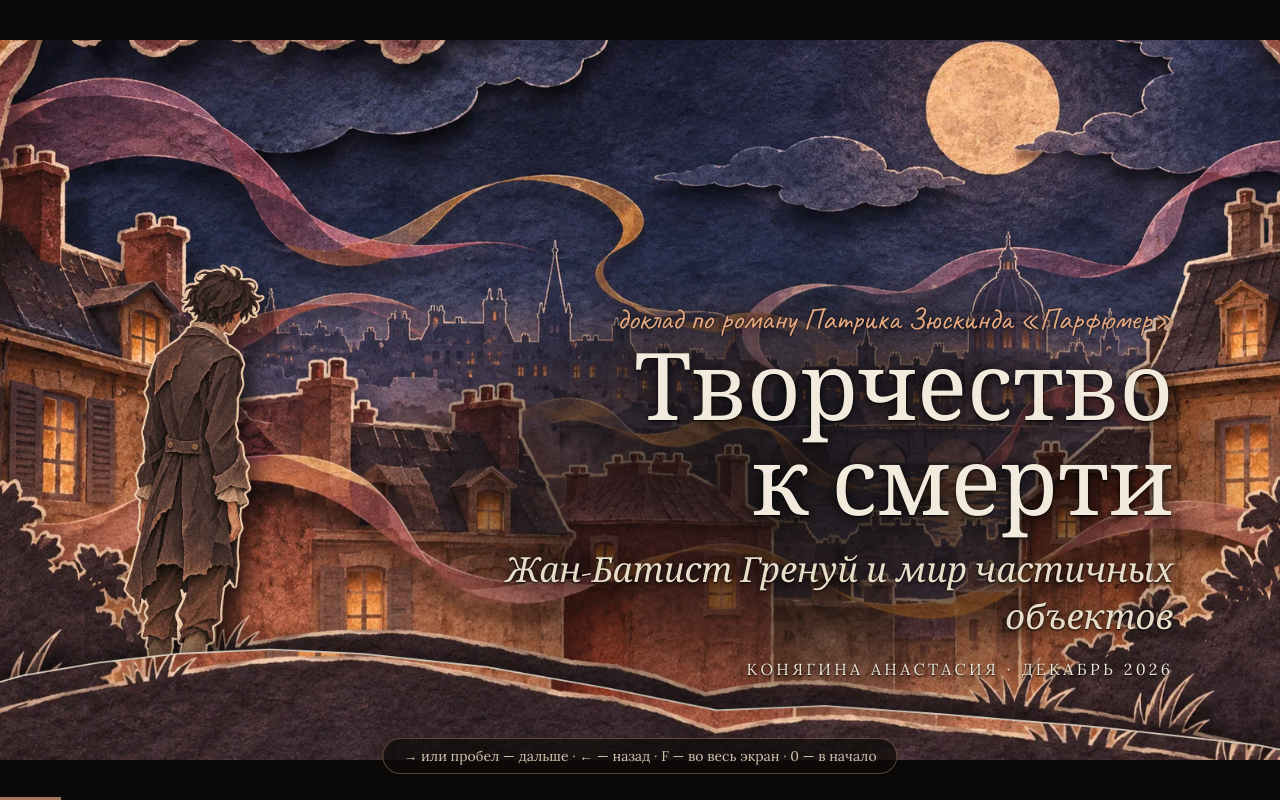
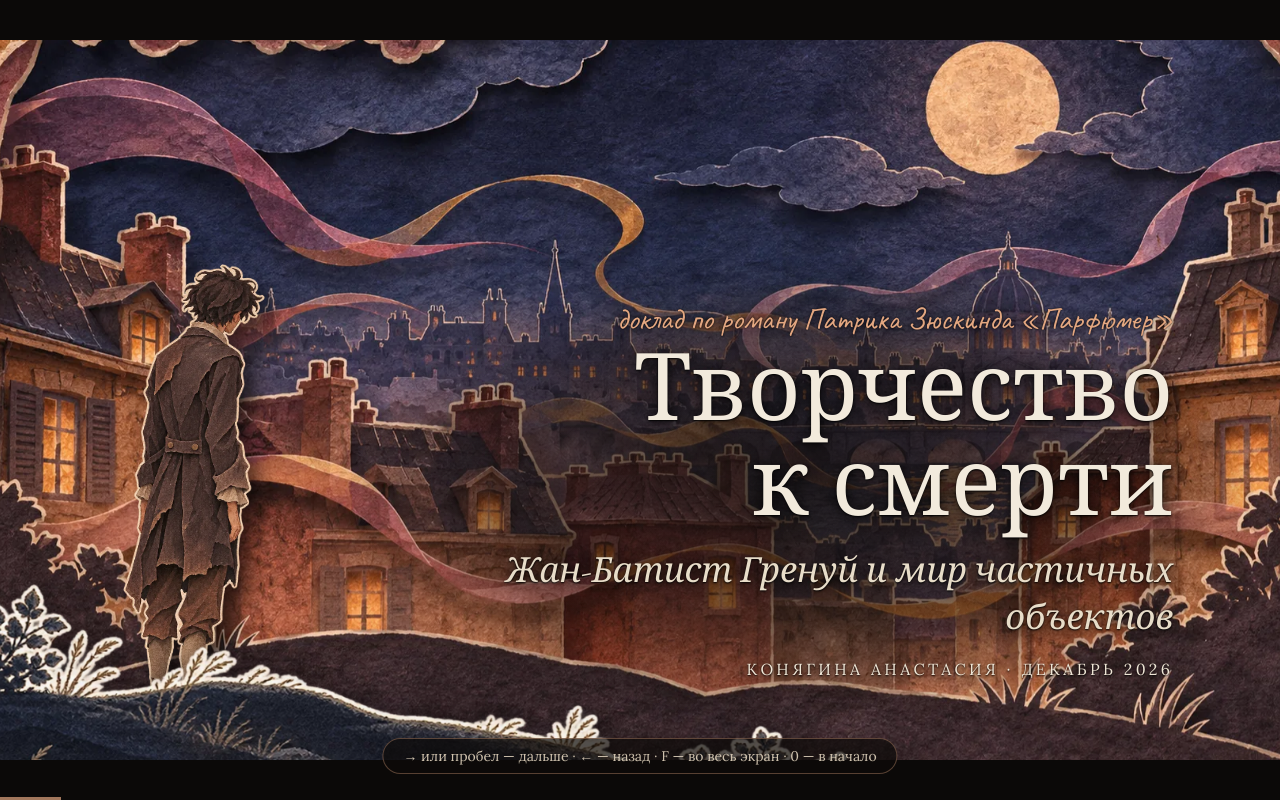
Before and after one commit to konyaginaan/tvorchestvo-k-smerti, a plain HTML site: page paper.html in a window 1280 px wide. Drawn offline with nearby package versions, Linux system fonts and the light colour scheme.

Commit message:
Бумажный театр: настоящие слои переднего плана из ChatGPT, лавка и дворик без мебели, паук «Маман», площадь без петли
Co-Authored-By: Claude Opus 5.5 <noreply@anthropic.com>

```diff
--- a/paper.html
+++ b/paper.html
@@ -88,6 +88,7 @@ h1 { font-size: 140px; line-height: 1.02; }
 #exit { position: fixed; top: 14px; left: 18px; z-index: 20; font-size: 14px; letter-spacing: 2px; text-transform: uppercase; opacity: 0; transition: opacity .6s; }
 #exit a { color: var(--soft); text-decoration: none; margin-right: 18px; }
 body.pointer #exit { opacity: .85; }
+.pl.layer { height: auto; pointer-events: none; transform-origin: 50% 100%; filter: drop-shadow(0 -6px 14px rgba(0,0,0,.4)); }
 .pl.front { left: 0; top: 0; width: 100%; height: 100%; pointer-events: none; transform-origin: 50% 100%;
   filter: drop-shadow(0 -2px 0 rgba(241,232,215,.85)) drop-shadow(0 -10px 14px rgba(0,0,0,.45)); }
 .pl.front img { position: absolute; inset: 0; width: 100%; height: 100%; object-fit: cover; }
@@ -118,26 +119,27 @@ const lab = (b, t, small) => '<div class="label"><b>' + b + '</b><span>' + t + '
 const SCENES = [
   { label: 'Обложка', back: P + '01-back.webp', alt: 'Ночной Париж из бумажных слоёв, на холме стоит спиной юноша',
     figs: [{ src: P + '01-fig.webp', left: 15, top: 35, width: 9.5, d: .6, behind: true }],
-    fronts: [{ poly: '0% 100%, 0% 89%, 5% 86%, 10% 83.5%, 15% 82%, 20% 81%, 26% 80.5%, 32% 81%, 40% 82.5%, 48% 85%, 55% 87.5%, 62% 87%, 70% 88%, 80% 89.5%, 90% 91.5%, 100% 95%, 100% 100%', d: .85 }],
+    fronts: [{ src: P + '01-front.webp', left: -2, top: 72, width: 104, d: .85 }],
     html: '<div class="cap right"><p class="eyebrow r" style="--d:.6s">доклад по роману Патрика Зюскинда «Парфюмер»</p><h1 class="r" style="--d:.9s">Творчество к смерти</h1><p class="sub r" style="--d:1.2s">Жан-Батист Гренуй и мир частичных объектов</p><p class="author r" style="--d:1.5s">Конягина Анастасия · декабрь 2026</p></div>' },
   { label: '1738', back: P + '02-back.webp', alt: 'Рыбный рынок в жаркий день, торговка с ножом',
     figs: [{ src: P + '02-fig.webp', left: 6, top: 38, width: 15, d: .6, behind: true }],
-    fronts: [{ poly: '0% 100%, 0% 88%, 6% 79%, 18% 76.5%, 30% 74.5%, 45% 72.5%, 60% 71%, 75% 70%, 86% 74%, 90% 78%, 90% 81%, 84% 82%, 84% 100%', d: .85 }],
-    html: '<div class="cap right"><p class="year r">1738</p><p class="punch r" style="--d:1.3s">Против любви, но за жизнь</p></div>' },
+    fronts: [{ src: P + '02-front.webp', left: -1, top: 67, width: 102, d: .85 }],
+    html: '<div class="cap top right"><p class="year r">1738</p><p class="punch r" style="--d:1.3s">Против любви, но за жизнь</p></div>' },
   { label: '1767', back: P + '03-back.webp', alt: 'Ночное кладбище, бродяги тянутся к костру',
-    figs: [{ src: P + '03-fig.webp', left: 3, top: 52, width: 44, d: .8 }],
+    figs: [{ src: P + '03-fig.webp', left: 3, top: 50, width: 44, d: .6, behind: true }],
+    fronts: [{ src: P + '03-front.webp', left: 0, top: 67, width: 100, d: .85 }],
     html: '<div class="cap top right"><div class="r step"><p class="year">1767</p><p class="punch">За любовь, но против жизни</p></div></div>' },
   { label: 'Вопрос', back: P + '04-back.webp', alt: 'Тёмная комната, свеча и светящийся флакон',
     figs: [{ src: P + '04-fig.webp', left: 20, top: 38, width: 10, d: .6, enter: 'up' }],
     html: '<div class="cap top right"><p class="quote r">Можно ли назвать творчеством то, что от первого до последнего шага идёт к смерти?</p></div>' },
-  { label: 'I. Чем живо живое', back: P + '05-back.webp', alt: 'Лавка парфюмера: Гренуй переливает духи, Бальдини поражён',
-    figs: [{ src: P + '05-fig-g.webp', left: 2, top: 30, width: 20, d: .55, behind: true }, { src: P + '05-fig-baldini.webp', left: 78, top: 28, width: 20, d: .55, behind: true }],
-    fronts: [{ poly: '0% 100%, 0% 73%, 4% 71%, 96% 71%, 100% 73%, 100% 100%', d: .85 }],
+  { label: 'I. Чем живо живое', back: P + '05b-back.webp', alt: 'Лавка парфюмера: Гренуй переливает духи, Бальдини поражён',
+    figs: [{ src: P + '05-fig-g.webp', left: 25, top: 32, width: 20, d: .55, behind: true }, { src: P + '05-fig-baldini.webp', left: 56, top: 28, width: 20, d: .55, behind: true }],
+    fronts: [{ src: P + '05-front.webp', left: -1, top: 45, width: 102, d: .8 }],
     html: '<div class="cap top center" style="left:440px; right:440px"><p class="quote r">Повторение становится творчеством, когда его кто-то принимает</p></div>' +
       '<div class="cap center" style="left:300px; right:300px"><div class="labels r step">' + lab('Повторение', 'старая пьеса, которую играем, не помня текста') + lab('Другой принимает', 'и не играет по старым нотам') + lab('Игра', 'терапия там, где встречаются две игры') + lab('Творчество', 'призраки становятся предками') + '</div></div>' },
-  { label: 'I. Буржуа', back: P + '06-back.webp', alt: 'Мастерская скульптора: Луиза Буржуа поправляет ногу огромного паука',
-    figs: [{ src: P + '06-fig.webp', left: 46, top: 40, width: 17, d: .6, enter: 'right' }],
-    html: '<div class="cap right" style="width:31%"><p class="quote r">«Искусство — гарантия душевного здоровья»</p><p class="punch r" style="--d:1.3s">— Луиза Буржуа</p><p class="punch r step" style="color:#E8DDC9">Живое произведение — это обращение.</p></div>' },
+  { label: 'I. Буржуа', back: P + '06b-back.webp', alt: 'Мастерская скульптора: Луиза Буржуа поправляет ногу огромного паука',
+    figs: [{ src: P + '06-fig.webp', left: 54.5, top: 46, width: 17, d: .6, enter: 'up' }],
+    html: '<div class="cap left" style="width:40%"><p class="quote r">«Искусство — гарантия душевного здоровья»</p><p class="punch r" style="--d:1.3s">— Луиза Буржуа</p><p class="punch r step" style="color:#E8DDC9">Живое произведение — это обращение.</p></div>' },
   { label: 'II. Ребёнок, который не пахнет', back: P + '07-back.webp', alt: 'Монастырские ворота: кормилица отдаёт младенца, монах принюхивается',
     figs: [{ src: P + '07-fig-nurse.webp', left: 9, top: 41, width: 20, d: .65, enter: 'left', at: 1.0 }, { src: P + '07-fig-monk.webp', left: 29, top: 42, width: 20, d: .6, enter: 'right', at: 1.0 }],
     html: '<div class="cap right" style="width:44%"><p class="quote r">«Когда я смотрю, меня видят, значит, я существую»</p><p class="cite r" style="--d:1.3s">Винникотт</p><p class="punch r step">Гренуй не пахнет. Первое узнавание не состоялось.</p></div>' },
@@ -146,10 +148,10 @@ const SCENES = [
            { src: P + '05-fig-baldini.webp', left: 51.1, top: 17, width: 18.6, d: .6, at: 1.5 }, { src: P + '08-fig-marquis.webp', left: 72.3, top: 17, width: 17.9, d: .6, at: 1.8 }],
     html: '<div class="cap center" style="bottom:140px"><div class="labels r" style="--d:2.4s">' + lab('Мадам Гайяр', 'деньги') + lab('Грималь', 'рабочие руки') + lab('Бальдини', 'рецепты') + lab('Маркиз', 'доказательство теории') + '</div></div>' +
       '<div class="cap top center" style="top:60px"><p class="punch r step">Его использовали, но не любили.</p></div>' },
-  { label: 'II. Целым', back: P + '09-back.webp', alt: 'Дворик в вечер фейерверка: девушка чистит сливы, сзади подкрадывается Гренуй',
-    figs: [{ src: P + '09-fig-girl.webp', left: 59, top: 21, width: 24, d: .55, behind: true, enter: 'up', at: 1.0 }, { src: P + '09-fig-g.webp', left: 35, top: 44, width: 20, d: .55, enter: 'left', at: 1.8 }],
-    fronts: [{ poly: '27.5% 100%, 27.5% 77%, 31% 73.5%, 57.5% 73.5%, 57.5% 68%, 60% 64.5%, 70.5% 64.5%, 71% 70%, 74% 70%, 75% 59%, 76.5% 55%, 78.5% 59%, 78.5% 69%, 83% 70%, 83% 73.5%, 89% 73.5%, 91% 78%, 91% 82%, 87% 84%, 87% 100%', d: .7 }],
-    smell: ['M 74.5 45 C 72 34, 64 36, 60 40 S 54 49, 52 50', 'M 66.5 30 C 61 28, 60 40, 56 42 S 53 48, 52 50.5', 'M 73 47 C 70 58, 62 54, 58 50 S 54 48, 52.5 50'],
+  { label: 'II. Целым', back: P + '09b-back.webp', alt: 'Дворик в вечер фейерверка: девушка чистит сливы, сзади подкрадывается Гренуй',
+    figs: [{ src: P + '09-fig-girl.webp', left: 59, top: 21, width: 24, d: .55, behind: true, enter: 'up', at: 1.0 }, { src: P + '09-fig-g.webp', left: 30, top: 30, width: 20, d: .55, behind: true, enter: 'left', at: 1.8 }],
+    fronts: [{ src: P + '09-front.webp', left: 8, top: 52.5, width: 92, d: .7 }],
+    smell: ['M 74.5 45 C 70 34, 62 40, 56 36 S 50 34, 47 36.5', 'M 66 29 C 61 24, 57 34, 53 32 S 49 35, 47 37', 'M 73 47 C 68 56, 60 48, 55 42 S 50 38, 47.5 37.5'],
     html: '<div class="cap left top" style="width:44%"><p class="quote r" style="--d:1.4s">Гренуя никто не видел целым — и он не видит целым никого.</p></div>' },
   { label: 'II. Частичные объекты', back: P + '09-back.webp', dim: true,
     html: '<div class="cap center" style="bottom:auto; top:220px"><p class="eyebrow r">мир частичных объектов</p><p class="quote r" style="--d:1.2s">Грудь вместо матери, запах вместо девушки</p><div class="labels r step" style="margin-top:50px">' + lab('Младенец', 'Сначала знает не мать, а грудь. Целого человека, которого можно любить и потерять, открывает позже.', 'у Мелани Кляйн') + lab('Гренуй', 'Так и остаётся у груди. Ему нужна не девушка, а её запах.', 'в романе') + '</div></div>' },
@@ -158,25 +160,28 @@ const SCENES = [
     html: '<div class="cap top center" style="left:300px; right:300px"><p class="quote r">Другой становится настоящим, когда выживает</p></div>' +
       '<div class="cap center" style="left:260px; right:200px"><div class="labels r step">' + lab('Разрушаю', 'в фантазии, в ярости, в нападении') + lab('Выживает', 'не погибает и не мстит') + lab('Становится реальным', 'внешним, отдельным, другим') + '</div><p class="punch r step">В мире Гренуя не выживает никто.</p></div>' },
   { label: 'III. Язык, которого нет', back: P + '11-back.webp', alt: 'Двор с поленницей, маленький Гренуй нюхает щепку',
-    figs: [{ src: P + '11-fig.webp', left: 40, top: 41, width: 17, d: .7 }],
+    figs: [{ src: P + '11-fig.webp', left: 40, top: 43, width: 17, d: .6, behind: true }],
+    fronts: [{ src: P + '11-front.webp', left: -1, top: 62, width: 102, d: .85 }],
     html: '<div class="cap top right" style="width:28%; right:300px"><div class="ghosts r" style="--d:1.2s"><span>совесть</span><span>Бог</span><span>радость</span></div></div>' +
       '<div class="cap left" style="width:34%; bottom:170px"><p class="punch r step">Опыт, для которого нет языка, некому воспринять.</p></div>' },
   { label: 'III. Второй крик', back: P + '12-back.webp', alt: 'Гора в разрезе, в тёплой полости спит свернувшийся человек',
-    figs: [{ src: P + '12-fig.webp', left: 37, top: 46, width: 26, d: .5, sway: false }],
+    figs: [{ src: P + '12-fig.webp', left: 37, top: 58, width: 26, d: .5, sway: false, behind: true }],
+    fronts: [{ src: P + '12-front.webp', left: -1, top: 52, width: 102, d: .8 }],
     html: '<div class="cap top center"><p class="quote r" style="--d:1.2s">Не «во мне ничего нет», а «меня никто не воспринял — и я не могу воспринять себя»</p></div>' },
   { label: 'IV. Шедевр', back: P + '13-back.webp', alt: 'Мастерская ночью: ряд пустых пузырьков и один светящийся флакон',
     html: '<div class="cap top center"><p class="big r step" style="font-size:84px">Двадцать пять девушек.</p><p class="big r step" style="font-size:84px">Двадцать пять убийств.</p><p class="big r step" style="font-size:84px">Один флакон.</p></div>' },
-  { label: 'IV. Казнь', back: P + '14-back.webp', alt: 'Праздничная площадь в Грасе: на помосте Гренуй с платком, толпа в экстазе',
-    figs: [{ src: P + '14-fig-g.webp', left: 33, top: 22, width: 9, d: .45 }, { src: P + '14-fig-crowd.webp', left: 10, top: 60, width: 80, d: .95, sway: false }],
+  { label: 'IV. Казнь', back: P + '14b-back.webp', alt: 'Праздничная площадь в Грасе: на помосте Гренуй с платком, толпа в экстазе',
+    figs: [{ src: P + '14-fig-g.webp', left: 45.5, top: 22, width: 9, d: .45, enter: 'up' }, { src: P + '14-fig-crowd.webp', left: 10, top: 60, width: 80, d: .95, sway: false }],
     html: '<div class="cap top center"><p class="quote r" style="--d:1.6s">Та же сила, что движет любым художником, — но обращённая против субъекта</p></div>' },
   { label: 'IV. Наутро', back: P + '15-back.webp', alt: 'Пустая площадь на рассвете после праздника',
     html: '<div class="cap top center"><p class="quote r">А наутро — стыд, молчание и забвение</p></div>' +
       '<div class="cap center"><div class="labels r step">' + lab('Захват, а не опыт', 'чужой образ встаёт на место твоего идеала', 'Фрейд, 1921') + lab('Ложное творение', 'двадцать пять жизней — один запах', 'Шассге-Смиргель, 1984') + lab('Жадность без благодарности', 'вычерпанное — не дар, а оружие', 'Кляйн, 1957') + '</div></div>' },
   { label: 'V. Назад, в утробу', back: P + '12-back.webp', alt: 'Гора-утроба, внутри свернулся человек',
-    figs: [{ src: P + '12-fig.webp', left: 40, top: 49, width: 20, d: .5, sway: false }],
+    figs: [{ src: P + '12-fig.webp', left: 40, top: 64, width: 20, d: .5, sway: false, behind: true }],
+    fronts: [{ src: P + '12-front.webp', left: -1, top: 52, width: 102, d: .8 }],
     html: '<div class="cap top center"><p class="quote r" style="--d:1.2s">Его вобрали. Но вобрали только запах.</p></div>' +
       '<div class="cap" style="left:120px; right:120px"><div class="labels r step" style="justify-content:space-between">' + lab('Пещера', 'семь лет внутри горы — почти буквальная утроба', 'Ференци, «Таласса», 1924') + '<div style="flex:1.4"></div>' + lab('Трапеза', 'где не родился символ, «быть принятым» — значит «быть съеденным»', 'Сегал, 1957') + '</div></div>' },
-  { label: 'VI. Так творчество ли это?', back: P + '14-back.webp', dim: true,
+  { label: 'VI. Так творчество ли это?', back: P + '14b-back.webp', dim: true,
     html: '<div class="cap center" style="bottom:auto; top:250px"><p class="quote r">Творчество ли это?</p><div class="labels r step" style="margin-top:50px">' + lab('Творчество к жизни', 'оставляет другому свободу ответить и меняет обоих') + lab('Творчество к смерти', 'отменяет и другого, и самого автора') + '</div></div>' },
   { label: 'Эпилог', back: P + '16-back.webp', alt: 'Вечерний кабинет аналитика, между креслами дымка',
     html: '<div class="cap top center"><p class="quote r">Кажется, что переноса нет</p><div class="chips r" style="--d:1.3s; justify-content:center"><span class="chip">сонливость</span><span class="chip">пустота</span><span class="chip">растерянность</span></div></div>' +
@@ -208,7 +213,9 @@ SCENES.forEach((sc, i) => {
     const figs = sc.figs || [];
     figs.forEach((f, k) => { if (f.behind) h += fig(f, k); });
     (sc.fronts || []).forEach(fr => {
-      h += '<div class="pl front" data-d="' + (fr.d ?? .9) + '"><img src="' + sc.back + '" alt="" style="clip-path:polygon(' + fr.poly + ')"></div>';
+      h += fr.src
+        ? '<img class="pl layer" data-d="' + (fr.d ?? .9) + '" src="' + fr.src + '" alt="" style="left:' + fr.left + '%;top:' + fr.top + '%;width:' + fr.width + '%">'
+        : '<div class="pl front" data-d="' + (fr.d ?? .9) + '"><img src="' + sc.back + '" alt="" style="clip-path:polygon(' + fr.poly + ')"></div>';
     });
     if (sc.smell) h += '<svg class="pl smell" data-d="' + (sc.smellD ?? .55) + '" viewBox="0 0 100 100" preserveAspectRatio="none"><defs><linearGradient id="sg' + i + '" x1="1" x2="0"><stop offset="0" stop-color="#F6D27A"/><stop offset=".6" stop-color="#E9A27C"/><stop offset="1" stop-color="#F4C7B8" stop-opacity=".55"/></linearGradient></defs>' +
       sc.smell.map((d, k) => '<path class="edge" d="' + d + '" pathLength="100" style="--k:' + k + '"/><path class="rib" d="' + d + '" pathLength="100" stroke="url(#sg' + i + ')" style="--k:' + k + '"/>').join('') + '</svg>';
```
Also changed, not shown: img/paper/01-front.webp (added), img/paper/02-front.webp (added), img/paper/03-front.webp (added), img/paper/05-front.webp (added), img/paper/05b-back.webp (added), img/paper/06b-back.webp (added), img/paper/09-front.webp (added), img/paper/09b-back.webp (added), img/paper/11-front.webp (added), img/paper/12-front.webp (added), img/paper/14b-back.webp (added).
